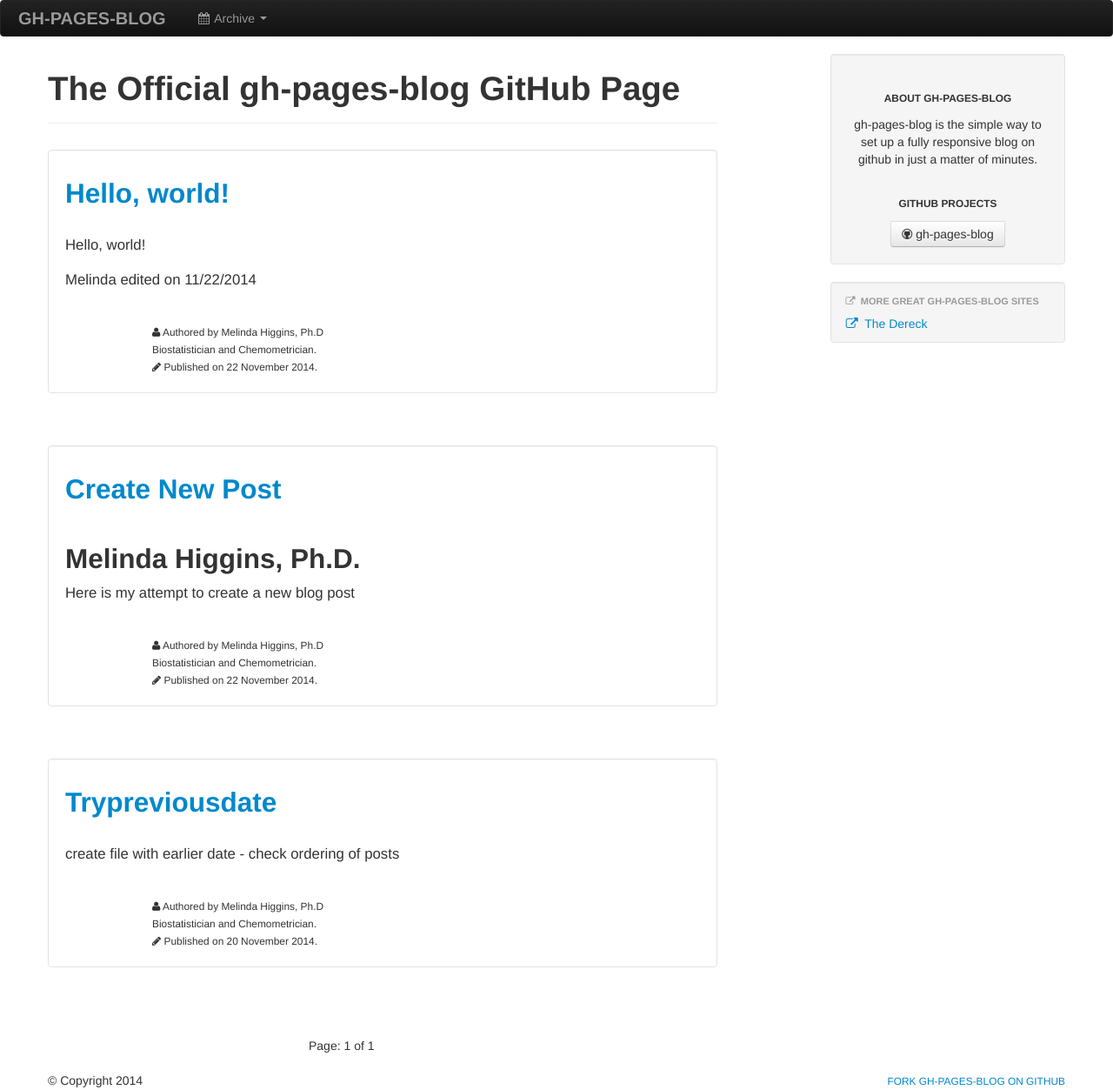
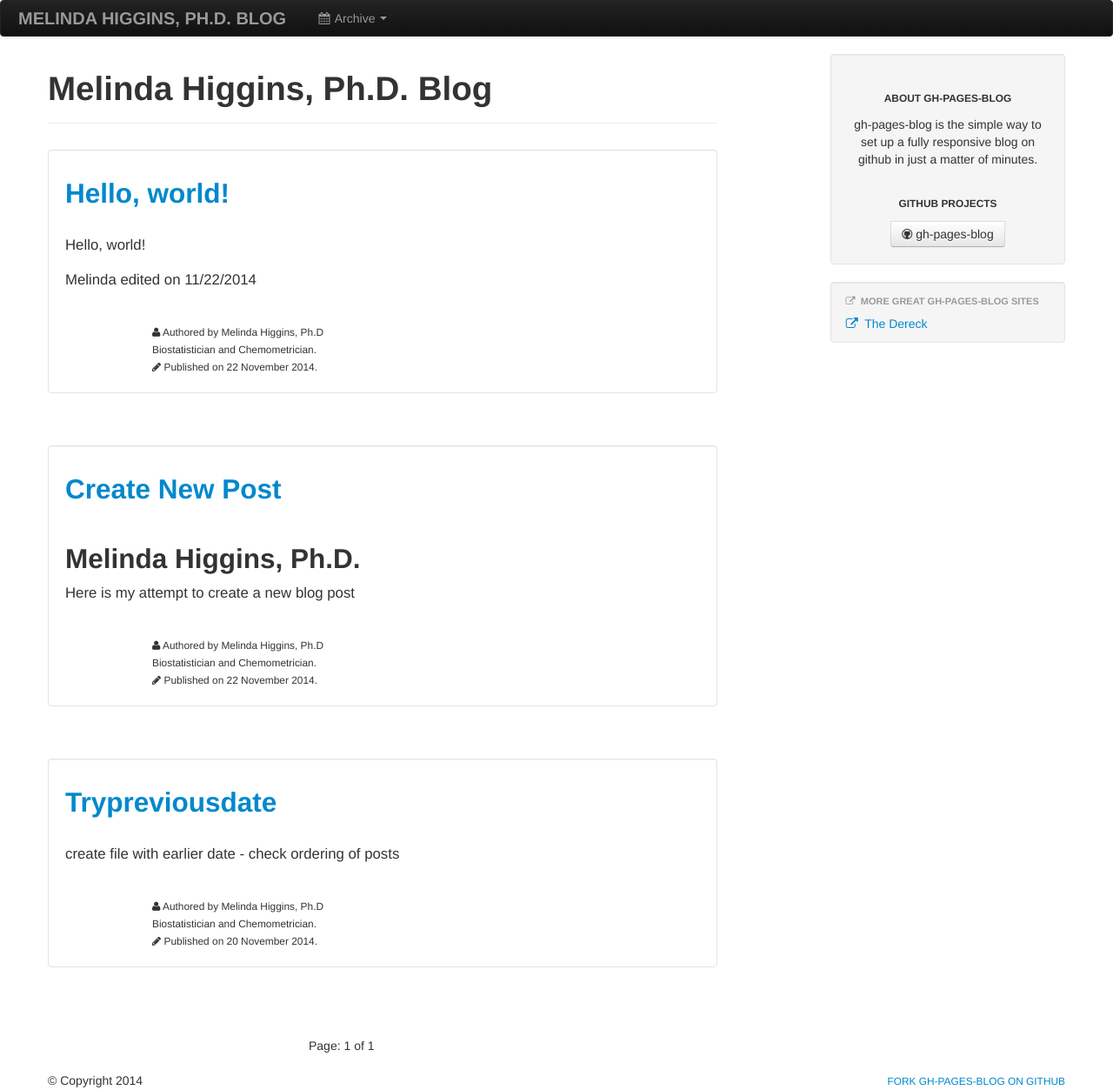
Before and after one commit to melindahiggins2000/blog, a Jekyll site: the page built from index.html, in a window 1280 px wide. Shown: the whole page at 87% size. Built offline with Jekyll 4.4.1, drawn with Linux system fonts in a browser that asks for light colours; the list of posts is cut into pages by our own code.

Commit message:
Update _config.yml

```diff
--- a/_config.yml
+++ b/_config.yml
@@ -23,9 +23,9 @@
 # url : https://thedereck.github.io
 # email : thedereck@thedereck.com
 # author : Dereck Curry
-name : gh-pages-blog
-brand : gh-pages-blog
-description : The Official gh-pages-blog GitHub Page
+name : Melinda Higgins, Ph.D. Blog
+brand : Melinda Higgins, Ph.D. Blog
+description : Melinda Higgins, Ph.D. Blog
 url : http://melindahiggins2000.github.io/blog/
 email : melinda.higgins@emory.edu
 author: Melinda Higgins, Ph.D Biostatistician and Chemometrician
@@ -338,7 +338,7 @@ github_projects :
   projects :
   - project :
     name : gh-pages-blog
-    url : http://melindahiggins2000.github.io/blog/
+    url : https://github.com/thedereck/gh-pages-blog
 
 
 # These are links to other websites outside of the blog that are not part of
```
